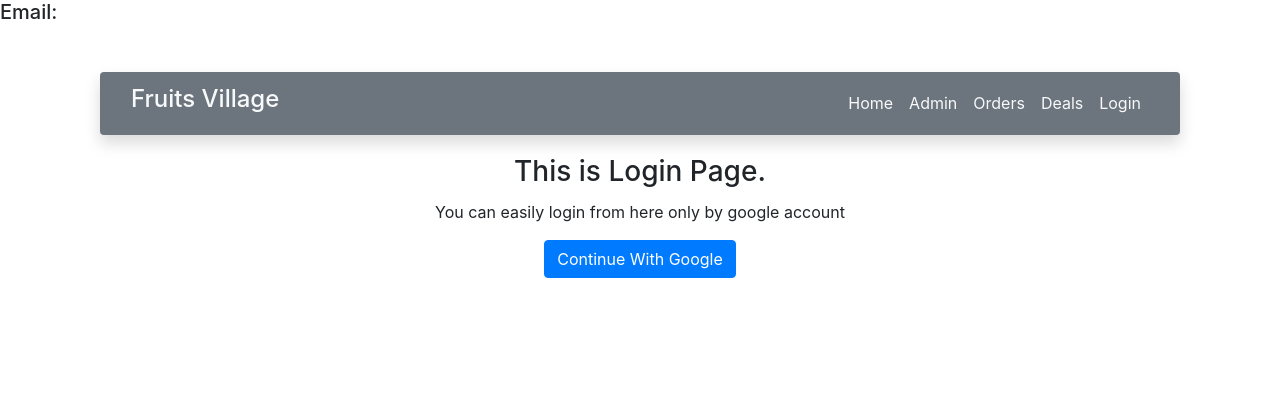
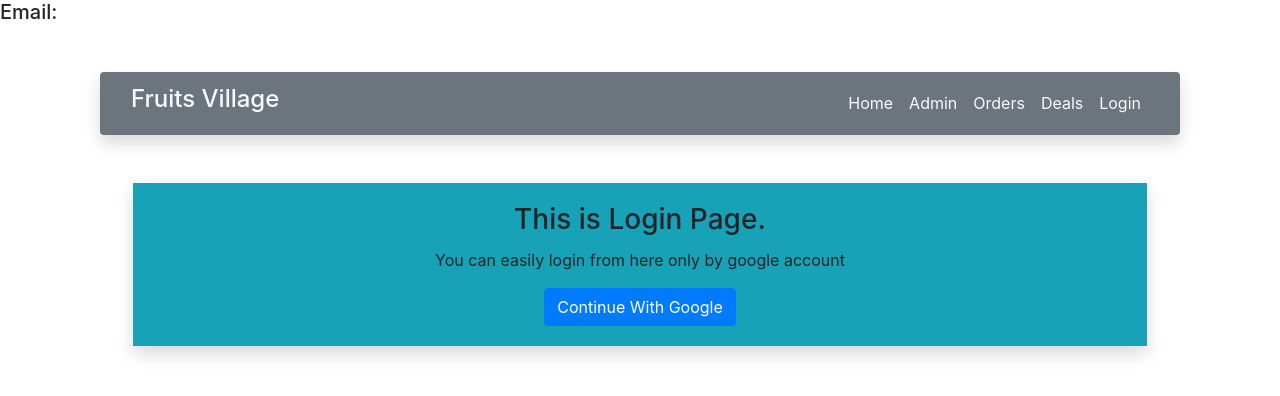
Before and after one commit to mahfuz-antor/fruits-village, a React (Create React App) app: page /login in a window 1280 px wide. Shown: the top 396 px of the page. Built offline with nearby package versions, Linux system fonts and the light colour scheme; no server answers.

Commit message:
background color add

```diff
--- a/src/Components/Login/Login.js
+++ b/src/Components/Login/Login.js
@@ -68,7 +68,7 @@ const Login = () => {
                     <p>Email: {user.email}</p>
                 </div>
             }
-            <div className="card-body text-center">
+            <div className="card-body text-center bg-info m-5 shadow">
                 <h3 className="card-title">This is Login Page.</h3>
                 <p className="card-text">You can easily login from here only by google account</p>
                 <button className="btn btn-primary" onClick={handleSignIn}>Continue With Google</button>
--- a/src/Components/Orders/Orders.js
+++ b/src/Components/Orders/Orders.js
@@ -22,17 +22,19 @@ const Orders = () => {
     return (
         <div className="container">
             <Header></Header>
+            <div className="bg-info m-5 p-3 text-white shadow">
             {
                 detail.length === 0 &&
                 <div style={{marginLeft:'50%'}} class="spinner-border text-primary justify-content-center" role="status">
                     <span class="sr-only">Loading...</span>
                 </div>
             }
-            <h3>You have ordered: {detail.length}</h3>
+            <h3>You have ordered: {detail.length} Fruits</h3>
 
             {
                 detail.map(order => <div> <strong> Fruit :: {order.product.name} --- </strong>  Name:: {order.name} ---  Email:: {order.email} </div>)
             }
+            </div>
         </div>
     );
 };
```
